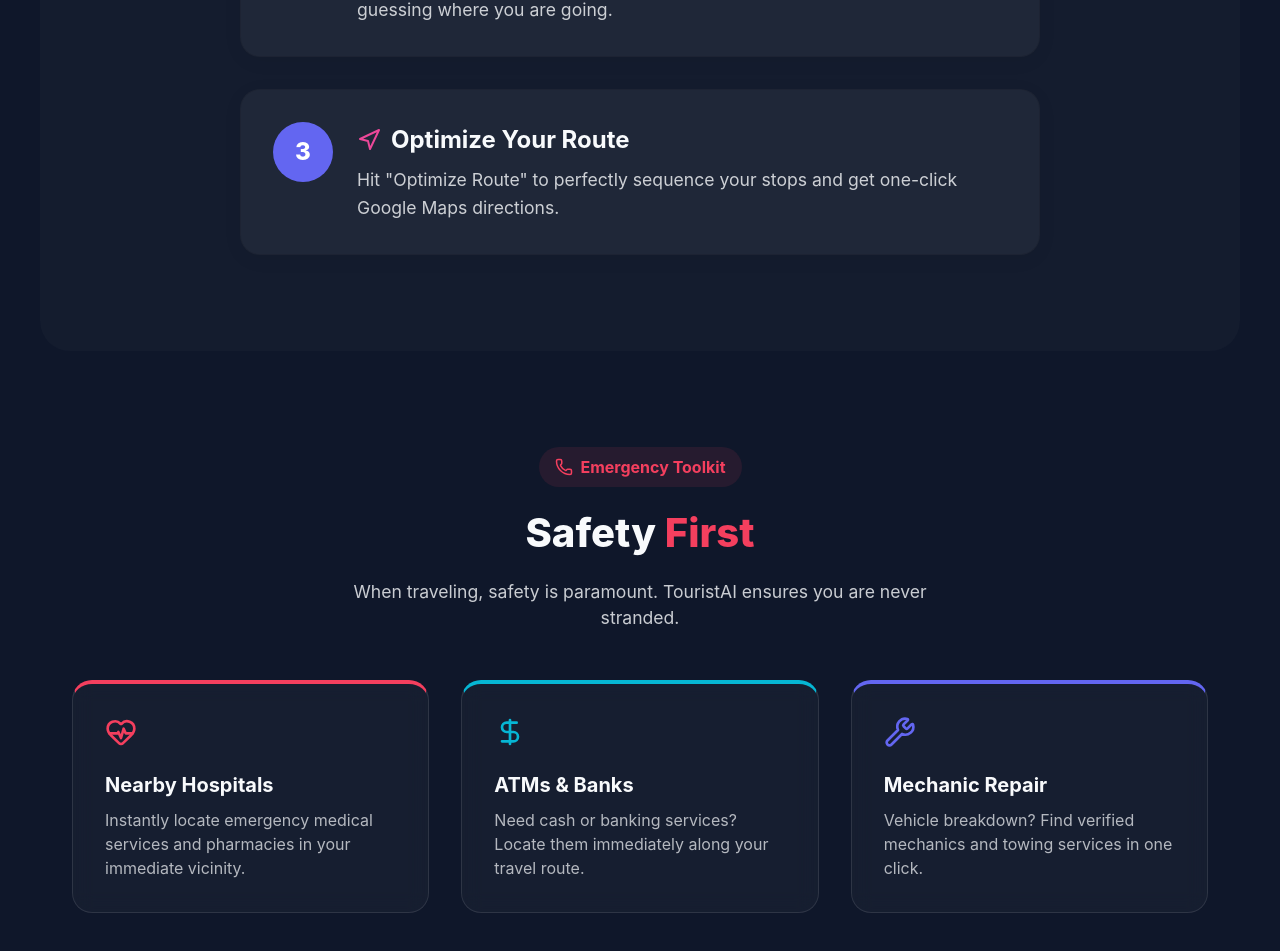
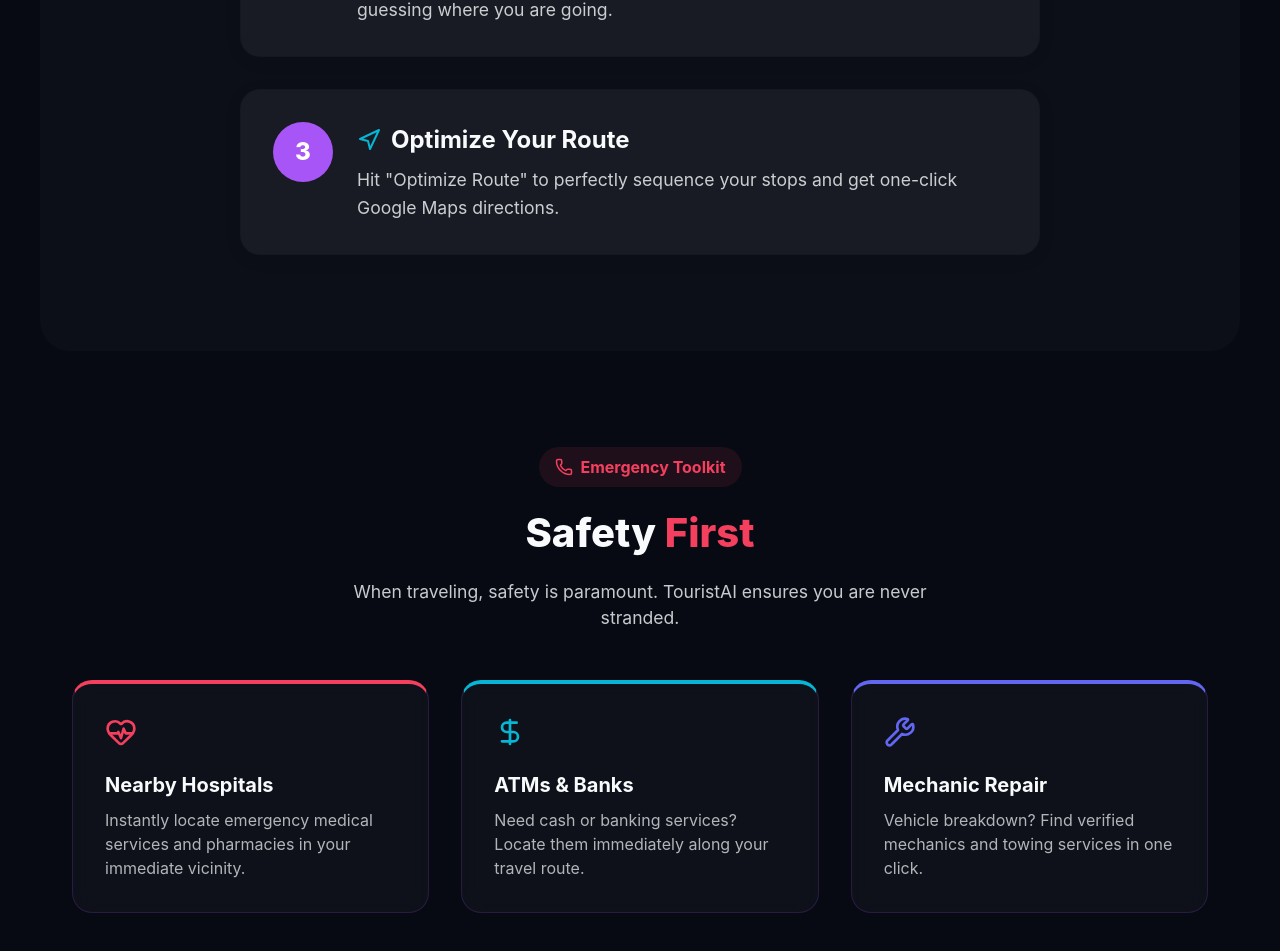
Before and after one commit to ayman-developer/Smart-tourist, a React (Vite) app in the folder frontend/: page / in a window 1280 px wide. Shown: the part 1833-2784 px from the top of the page. Built offline with nearby package versions, Linux system fonts and the light colour scheme.

Commit message:
Fix global rename bug, add category-specific images, Obsidian Purple/Teal theme design overhaul

```diff
--- a/frontend/src/index.css
+++ b/frontend/src/index.css
@@ -1,17 +1,17 @@
-@import url('https://fonts.googleapis.com/css2?family=Outfit:wght@300;400;500;600;700&display=swap');
+@import url('https://fonts.googleapis.com/css2?family=Outfit:wght@300;400;500;600;700;800&display=swap');
 
 :root {
-  --primary: #6366f1;
-  --primary-hover: #4f46e5;
-  --secondary: #06b6d4;
-  --accent: #f43f5e;
-  --bg-dark: #0f172a;
-  --bg-card: rgba(30, 41, 59, 0.7);
-  --text-main: #f1f5f9;
+  --primary: #a855f7;       /* Purple Orchid */
+  --primary-hover: #c084fc; /* Light Orchid */
+  --secondary: #06b6d4;     /* Neon Teal */
+  --accent: #f43f5e;        /* Rose */
+  --bg-dark: #070a13;       /* Deep Obsidian Space */
+  --bg-card: rgba(18, 24, 43, 0.7);
+  --text-main: #f8fafc;
   --text-muted: #94a3b8;
-  --glass-border: rgba(255, 255, 255, 0.1);
-  --glass-bg: rgba(15, 23, 42, 0.6);
-  --shadow-lg: 0 10px 15px -3px rgba(0, 0, 0, 0.1), 0 4px 6px -2px rgba(0, 0, 0, 0.05);
+  --glass-border: rgba(168, 85, 247, 0.18); /* Purple-tinted glass border */
+  --glass-bg: rgba(10, 15, 30, 0.65);
+  --shadow-lg: 0 15px 30px -5px rgba(0, 0, 0, 0.3), 0 10px 15px -5px rgba(0, 0, 0, 0.15);
 }
 
 * {
@@ -24,7 +24,7 @@ body {
   font-family: 'Outfit', sans-serif;
   background-color: var(--bg-dark);
   color: var(--text-main);
-  overflow: hidden; /* We'll use custom scrolling in panels */
+  overflow: hidden;
   line-height: 1.5;
 }
 
@@ -36,27 +36,43 @@ body {
 /* Glassmorphism Utilities */
 .glass-panel {
   background: var(--glass-bg);
-  backdrop-filter: blur(12px);
-  -webkit-backdrop-filter: blur(12px);
+  backdrop-filter: blur(16px);
+  -webkit-backdrop-filter: blur(16px);
   border: 1px solid var(--glass-border);
-  border-radius: 16px;
+  border-radius: 20px;
+  box-shadow: 0 20px 50px rgba(0, 0, 0, 0.35);
 }
 
 .glass-card {
   background: var(--bg-card);
   backdrop-filter: blur(8px);
   border: 1px solid var(--glass-border);
-  border-radius: 12px;
-  transition: transform 0.3s ease, box-shadow 0.3s ease;
+  border-radius: 14px;
+  transition: all 0.3s cubic-bezier(0.4, 0, 0.2, 1);
 }
 
 .glass-card:hover {
-  transform: translateY(-4px);
-  box-shadow: 0 12px 24px rgba(0, 0, 0, 0.2);
-  border-color: rgba(255, 255, 255, 0.2);
+  transform: translateY(-3px) scale(1.01);
+  box-shadow: 0 12px 24px rgba(168, 85, 247, 0.15);
+  border-color: rgba(168, 85, 247, 0.35);
 }
 
-/* Scrollbar */
+/* Custom transitions and states for POI cards */
+.poi-card {
+  transition: all 0.25s ease;
+}
+
+.poi-card:hover {
+  background: rgba(255, 255, 255, 0.03) !important;
+}
+
+.poi-card.active {
+  background: rgba(168, 85, 247, 0.08) !important;
+  border-color: var(--primary) !important;
+  box-shadow: 0 0 20px rgba(168, 85, 247, 0.25) !important;
+}
+
+/* Scrollbar styling */
 ::-webkit-scrollbar {
   width: 6px;
 }
@@ -66,12 +82,12 @@ body {
 }
 
 ::-webkit-scrollbar-thumb {
-  background: rgba(255, 255, 255, 0.1);
+  background: rgba(168, 85, 247, 0.2);
   border-radius: 10px;
 }
 
 ::-webkit-scrollbar-thumb:hover {
-  background: rgba(255, 255, 255, 0.2);
+  background: rgba(168, 85, 247, 0.4);
 }
 
 /* Animations */
@@ -84,15 +100,33 @@ body {
   animation: fadeIn 0.5s ease forwards;
 }
 
-/* Leaflet Fixes */
+/* Leaflet Dark Theme Adjustments */
 .leaflet-container {
   height: 100%;
   width: 100%;
-  background: #1e293b !important;
+  background: #080c14 !important;
 }
 
-.leaflet-popup-content-wrapper, .leaflet-popup-tip {
-  background: var(--bg-dark) !important;
+.leaflet-popup-content-wrapper {
+  background: rgba(10, 15, 30, 0.95) !important;
+  backdrop-filter: blur(12px);
   color: var(--text-main) !important;
   border: 1px solid var(--glass-border);
+  border-radius: 16px !important;
+  box-shadow: 0 10px 30px rgba(0, 0, 0, 0.5) !important;
 }
+
+.leaflet-popup-tip {
+  background: rgba(10, 15, 30, 0.95) !important;
+  border: 1px solid var(--glass-border);
+}
+
+.leaflet-popup-close-button {
+  color: var(--text-muted) !important;
+  font-size: 16px !important;
+  padding: 8px !important;
+}
+
+.leaflet-popup-close-button:hover {
+  color: white !important;
+}
--- a/frontend/src/styles/landing.css
+++ b/frontend/src/styles/landing.css
@@ -1,14 +1,14 @@
 /* src/styles/landing.css */
 :root {
-  --lp-bg-dark: #0f172a;
+  --lp-bg-dark: #070a13;
   --lp-bg-light: #f8fafc;
   --lp-text-dark: #f8fafc;
-  --lp-text-light: #0f172a;
-  --lp-primary: #6366f1;
-  --lp-secondary: #ec4899;
-  --lp-glass-dark: rgba(15, 23, 42, 0.7);
+  --lp-text-light: #070a13;
+  --lp-primary: #a855f7;
+  --lp-secondary: #06b6d4;
+  --lp-glass-dark: rgba(10, 15, 30, 0.7);
   --lp-glass-light: rgba(255, 255, 255, 0.7);
-  --lp-glass-border-dark: rgba(255, 255, 255, 0.1);
+  --lp-glass-border-dark: rgba(168, 85, 247, 0.18);
   --lp-glass-border-light: rgba(0, 0, 0, 0.1);
 }
 
--- a/frontend/src/utils/api.js
+++ b/frontend/src/utils/api.js
@@ -150,6 +150,10 @@ export const getNearbyPlaces = async (lat, lng, category) => {
       body: query
     });
     const data = await response.json();
+    if (!data || !data.elements) {
+      console.warn("Invalid data returned from Overpass proxy:", data);
+      return [];
+    }
 
     const mapped = data.elements.map((element, idx) => {
       const tags = element.tags || {};
@@ -202,6 +206,7 @@ export const getNearbyPlaces = async (lat, lng, category) => {
                    (detectedBrand ? detectedBrand.name : null) ||
                    defaultName);
 
+      if (category === 'petrol') {
         // Global rename for Hindustan Petroleum variations
         name = name.replace(/Hindustan Petroleum/gi, 'HP Petroleum');
         name = name.replace(/Hindustan/gi, 'HP Petroleum');
@@ -213,26 +218,38 @@ export const getNearbyPlaces = async (lat, lng, category) => {
         if (name.toLowerCase().includes('bharat') || name.toLowerCase() === 'bp' || name.toLowerCase() === 'bpcl' || name.toLowerCase().includes('sundaram')) {
           name = 'Bharat Petroleum';
         }
+      }
 
       const id = element.id;
-      let searchTags = `${category},station`;
-
-      // Try to find a brand match in the name or tags for imagery
-      const lowerName = name.toLowerCase();
-      const matchedBrand = detectedBrand || brands.find(b =>
-        lowerName.includes(b.key)
-      );
-
-      if (matchedBrand) {
-        searchTags = matchedBrand.tags;
-      } else {
-        // Fallback to name if it's descriptive
-        searchTags = `${category},${name.replace(/\s+/g, ',')}`;
-      }
-
       const pLat = element.lat || (element.center && element.center.lat);
       const pLng = element.lon || (element.center && element.center.lon);
       const dist = calculateDistance(lat, lng, pLat, pLng);
+
+      let imageUrl = '';
+      if (category === 'petrol') {
+        const lowerName = name.toLowerCase();
+        if (lowerName.includes('bharat') || lowerName.includes('bpcl')) {
+          imageUrl = '/assets/images/bharat_petroleum.jpg';
+        } else if (lowerName.includes('hp') || lowerName.includes('hindustan')) {
+          imageUrl = '/assets/images/hp_petrol.jpg';
+        } else if (lowerName.includes('indian oil') || lowerName.includes('iocl')) {
+          imageUrl = '/assets/images/indian_oil.jpg';
+        } else {
+          imageUrl = `https://loremflickr.com/400/250/gas_station?lock=${id % 100}`;
+        }
+      } else {
+        const imageCategoryMap = {
+          hotel: 'hotel,room',
+          restaurant: 'restaurant,food',
+          mechanic: 'mechanic,garage',
+          tourist: 'sightseeing,monument',
+          hospital: 'hospital,clinic',
+          atm: 'bank,atm',
+          transit: 'bus_station,train_station'
+        };
+        const imgCat = imageCategoryMap[category] || category;
+        imageUrl = `https://loremflickr.com/400/250/${imgCat}?lock=${id % 100}`;
+      }
 
       return {
         id,
@@ -242,10 +259,7 @@ export const getNearbyPlaces = async (lat, lng, category) => {
         address: tags['addr:full'] || tags['addr:street'] || tags['addr:place'] || 'Address available in navigation',
         rating: (Math.random() * 2 + 3).toFixed(1),
         distance: parseFloat(dist.toFixed(1)),
-        image: (name.toLowerCase().includes('bharat') || name.toLowerCase().includes('bpcl')) ? '/assets/images/bharat_petroleum.jpg' :
-               (name.toLowerCase().includes('hp') || name.toLowerCase().includes('hindustan')) ? '/assets/images/hp_petrol.jpg' :
-               (name.toLowerCase().includes('indian oil') || name.toLowerCase().includes('iocl')) ? '/assets/images/indian_oil.jpg' :
-               `https://loremflickr.com/400/250/${searchTags}?lock=${id % 1000}`
+        image: imageUrl
       };
     });
 
```
Lines whose indentation alone changed are shown as unchanged.
